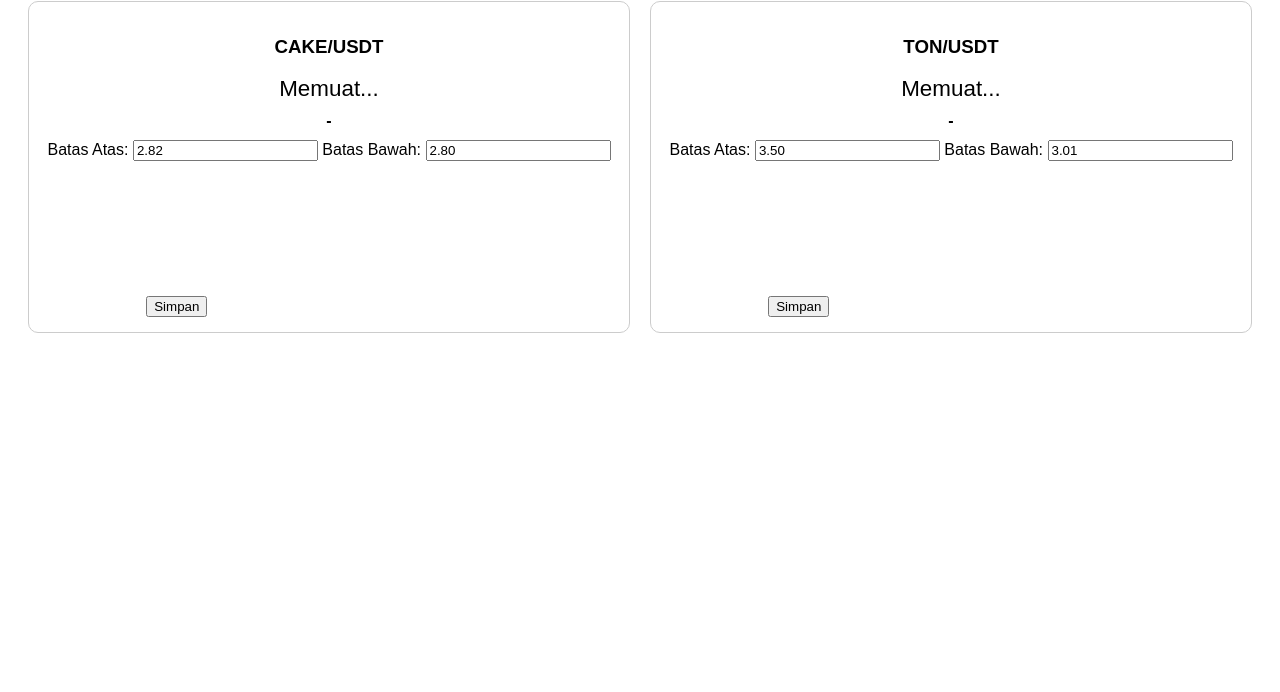
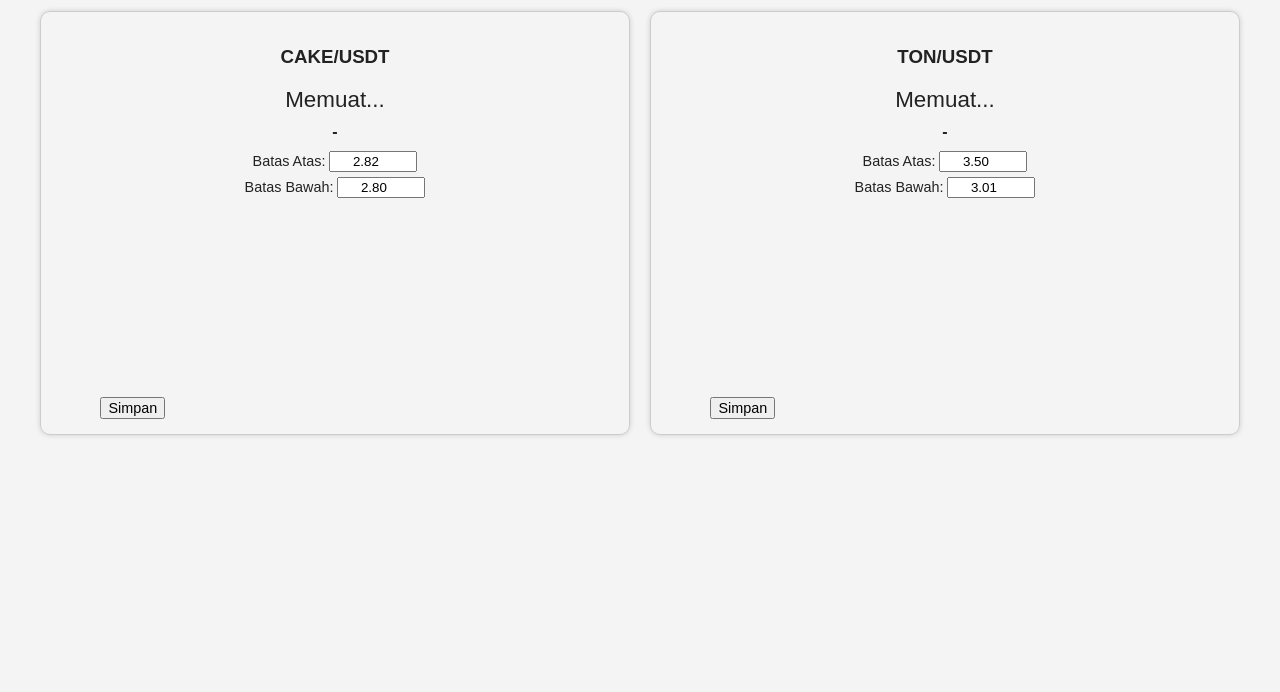
Before and after one commit to mstdjohan/datacenter, a plain HTML site: page index.html in a window 1280 px wide. Shown: the part 108-800 px from the top of the page. Drawn offline with nearby package versions, Linux system fonts and the light colour scheme.

Commit message:
Update index.html

```diff
--- a/index.html
+++ b/index.html
@@ -1,6 +1,78 @@
 
 <!DOCTYPE html>
 <html lang="id">
+  <head>
+  <meta charset="UTF-8" />
+  <title>Monitor Harga CAKE & TON</title>
+  <meta name="viewport" content="width=device-width, initial-scale=1" />
+  <script src="https://cdn.jsdelivr.net/npm/chart.js"></script>
+  <style>
+    body {
+      font-family: Arial, sans-serif;
+      margin: 20px;
+      text-align: center;
+      background-color: #f4f4f4;
+      color: #222;
+    }
+    @media (prefers-color-scheme: dark) {
+      body {
+        background-color: #121212;
+        color: #eee;
+      }
+      .pair-box {
+        border-color: #444;
+        background-color: #1e1e1e;
+      }
+    }
+    h1 {
+      margin-bottom: 20px;
+    }
+    .grid {
+      display: grid;
+      grid-template-columns: 1fr 1fr;
+      gap: 30px;
+    }
+    @media (max-width: 768px) {
+      .grid {
+        grid-template-columns: 1fr;
+      }
+    }
+    .pair-box {
+      border: 1px solid #ccc;
+      border-radius: 10px;
+      padding: 15px;
+      box-shadow: 0 0 5px #ccc;
+    }
+    .price {
+      font-size: 1.5em;
+      margin: 5px 0;
+    }
+    .trend {
+      font-weight: bold;
+      margin-bottom: 10px;
+    }
+    .up { color: green; }
+    .down { color: red; }
+    label {
+      display: block;
+      font-size: 0.9em;
+      margin: 5px 0;
+    }
+    input {
+      width: 80px;
+      text-align: center;
+    }
+    canvas {
+      max-width: 100%;
+      height: 200px;
+      margin-top: 10px;
+    }
+    button {
+      margin-top: 5px;
+      font-size: 0.9em;
+    }
+  </style>
+</head>
 <head>
   <meta charset="UTF-8" />
   <title>Monitor Harga CAKE & TON</title>
```
